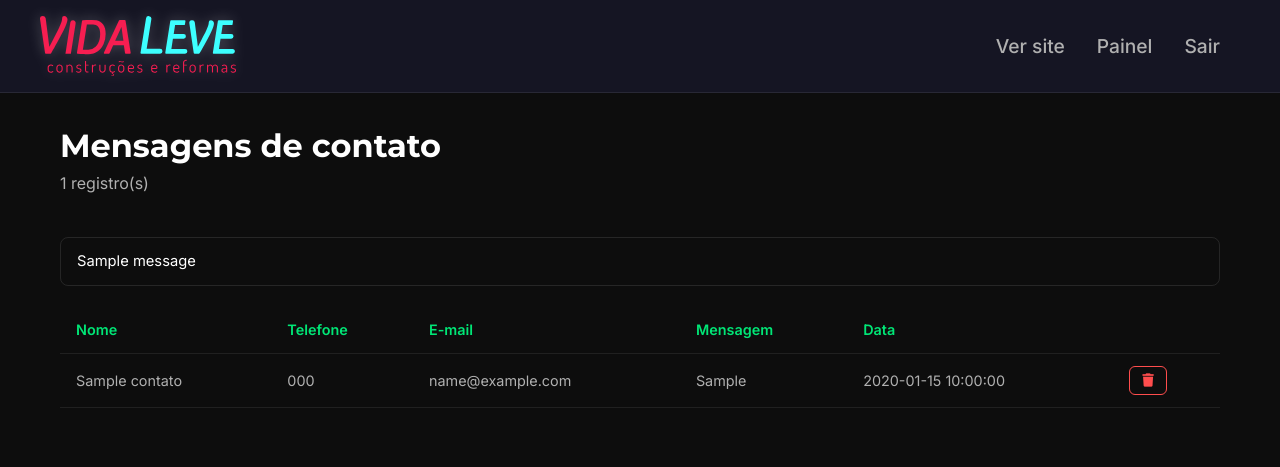
After one commit to edukovack-sketch/vida-leve, a Flask app: page /admin/contatos in a window 1280 px wide. The commit adds this page. Shown: the top 467 px of the page. Run offline with Flask 3, Linux system fonts and the light colour scheme; the visitor is signed in with stand-in values (Sample User, id 1); tables that the repository leaves empty hold one stand-in row (values such as "Sample post"); one stand-in notice (Sample message) is shown.

Commit message:
fix: corrige site Vida Leve (JS, rotas, templates e formularios)
- Remove URL colada na linha 1 do script.js que quebrava todo o JS
- Cria templates de login, admin e admin_contatos (faltavam e causavam erro)
- Redireciona /portfolio, /servicos e /contato (GET) para a pagina principal
- Adiciona trafego_hoje no painel admin
- Forms de contato e trabalhe conosco agora enviam via AJAX
- Adiciona CSS de toast e flash messages

```diff
--- a/app.py
+++ b/app.py
@@ -100,7 +100,7 @@ def index():
 @app.route('/contato', methods=['GET', 'POST'])
 def contato():
     if request.method == 'GET':
-        return render_template('contato.html')
+        return redirect(url_for('index') + '#contato')
 
     nome = sanitizar(request.form.get('nome', ''))
     telefone = sanitizar(request.form.get('telefone', ''))
@@ -122,11 +122,12 @@ def contato():
 
 @app.route('/portfolio')
 def portfolio():
-    return render_template('portfolio.html')
+    return redirect(url_for('index') + '#portfolio')
+
 
 @app.route('/servicos')
 def servicos():
-    return render_template('servicos.html')
+    return redirect(url_for('index') + '#servicos')
 
 
 @app.route('/sobre')
@@ -194,6 +195,10 @@ def admin():
         'SELECT * FROM orcamentos ORDER BY criado_em DESC LIMIT 10'
     ).fetchall()
 
+    trafego_hoje = conn.execute(
+        "SELECT COUNT(*) FROM trafego WHERE DATE(criado_em) = DATE('now')"
+    ).fetchone()[0]
+
     conn.close()
 
     return render_template('admin.html',
@@ -203,7 +208,8 @@ def admin():
         labels=dias,
         dados=contagem,
         contatos_recentes=contatos_recentes,
-        orcamentos_recentes=orcamentos_recentes
+        orcamentos_recentes=orcamentos_recentes,
+        trafego_hoje=trafego_hoje
     )
 
 @app.route('/admin/contatos')
--- a/index.html
+++ b/index.html
@@ -228,7 +228,7 @@
         </div>
 
         <div class="careers-layout">
-          <form class="career-form glass" action="/contato" method="POST" enctype="multipart/form-data">
+          <form class="career-form glass" action="/contato" method="POST" enctype="multipart/form-data" data-ajax>
             <div class="form-group">
               <label for="career-name">Nome completo*</label>
               <input id="career-name" type="text" name="nome" required>
@@ -267,7 +267,7 @@
         <h2>Entre em contato conosco!</h2>
         <p class="contact-intro">Estamos prontos para transformar sua experiência em reformas e construções. Fale conosco e descubra como podemos ajudar.</p>
         <div class="contact-wrapper">
-          <form id="contactForm" class="contact-form glass fade-in" action="/contato" method="POST">
+          <form id="contactForm" class="contact-form glass fade-in" action="/contato" method="POST" data-ajax>
             <input type="text" name="nome" placeholder="Seu nome" required>
             <input type="tel" name="telefone" placeholder="Seu telefone" required>
             <input type="email" name="email" placeholder="Seu email">
--- a/static/css/style.css
+++ b/static/css/style.css
@@ -1044,6 +1044,60 @@ section {
   transform: translateY(0);
 }
 
+/* --- Toast --- */
+.toast {
+  position: fixed;
+  bottom: 24px;
+  left: 50%;
+  transform: translate(-50%, 20px);
+  background: var(--dark-glass);
+  border: 1px solid var(--cian);
+  color: var(--white);
+  padding: 14px 22px;
+  border-radius: 10px;
+  font-size: 0.95rem;
+  z-index: 9999;
+  opacity: 0;
+  transition: opacity 0.3s ease, transform 0.3s ease;
+  pointer-events: none;
+  max-width: 90vw;
+  text-align: center;
+}
+
+.toast.show {
+  opacity: 1;
+  transform: translate(-50%, 0);
+}
+
+.toast-error {
+  border-color: #ff4d4d;
+  color: #ffb3b3;
+}
+
+/* --- Flash --- */
+.flash {
+  padding: 12px 16px;
+  border-radius: 8px;
+  margin-bottom: 16px;
+  font-size: 0.92rem;
+  border: 1px solid rgba(255,255,255,0.1);
+}
+
+.flash-sucesso {
+  border-color: var(--cian);
+  color: var(--cian);
+}
+
+.flash-erro {
+  border-color: #ff4d4d;
+  color: #ffb3b3;
+}
+
+.flash-aviso {
+  border-color: #ffd166;
+  color: #ffe9b3;
+}
+
 /* --- Table --- */
 .dados-table {
   width: 100%;
--- /dev/null
+++ b/templates/admin_contatos.html
@@ -0,0 +1,70 @@
+<!DOCTYPE html>
+<html lang="pt-BR">
+<head>
+  <meta charset="UTF-8">
+  <meta name="viewport" content="width=device-width, initial-scale=1.0">
+  <title>Contatos - Vida Leve</title>
+  <meta name="robots" content="noindex">
+  <link rel="icon" type="image/svg+xml" href="{{ url_for('static', filename='img/logo.svg') }}">
+  <link href="https://fonts.googleapis.com/css2?family=Montserrat:wght@400;600;700;800&family=Inter:wght@300;400;500;600&display=swap" rel="stylesheet">
+  <link rel="stylesheet" href="https://cdnjs.cloudflare.com/ajax/libs/font-awesome/6.5.1/css/all.min.css">
+  <link rel="stylesheet" href="{{ url_for('static', filename='css/style.css') }}">
+</head>
+<body>
+  <header class="navbar glass" id="navbar">
+    <div class="container nav-container">
+      <a href="{{ url_for('index') }}" class="logo"><img src="{{ url_for('static', filename='img/logo.svg') }}" alt="Vida Leve"></a>
+      <nav class="nav-links">
+        <a href="{{ url_for('index') }}">Ver site</a>
+        <a href="{{ url_for('admin') }}">Painel</a>
+        <a href="{{ url_for('logout') }}">Sair</a>
+      </nav>
+    </div>
+  </header>
+
+  <main class="dashboard">
+    <div class="container">
+      <div class="dashboard-header">
+        <div>
+          <h1>Mensagens de contato</h1>
+          <p style="color:var(--gray);">{{ contatos|length }} registro(s)</p>
+        </div>
+      </div>
+
+      {% with mensagens = get_flashed_messages(with_categories=true) %}
+        {% if mensagens %}
+          {% for categoria, msg in mensagens %}
+            <div class="flash flash-{{ categoria }}">{{ msg }}</div>
+          {% endfor %}
+        {% endif %}
+      {% endwith %}
+
+      <table class="dados-table">
+        <thead>
+          <tr><th>Nome</th><th>Telefone</th><th>E-mail</th><th>Mensagem</th><th>Data</th><th></th></tr>
+        </thead>
+        <tbody>
+          {% for c in contatos %}
+          <tr>
+            <td>{{ c['nome'] }}</td>
+            <td>{{ c['telefone'] or '-' }}</td>
+            <td>{{ c['email'] or '-' }}</td>
+            <td>{{ c['mensagem'] }}</td>
+            <td>{{ c['criado_em'] }}</td>
+            <td>
+              <form method="POST" action="{{ url_for('apagar_contato', id=c['id']) }}" onsubmit="return confirm('Excluir este contato?');">
+                <button type="submit" class="btn-delete" style="background:none;border:1px solid #ff4d4d;color:#ff4d4d;padding:6px 12px;border-radius:6px;cursor:pointer;">
+                  <i class="fas fa-trash"></i>
+                </button>
+              </form>
+            </td>
+          </tr>
+          {% else %}
+          <tr><td colspan="6" style="text-align:center;">Nenhuma mensagem ainda.</td></tr>
+          {% endfor %}
+        </tbody>
+      </table>
+    </div>
+  </main>
+</body>
+</html>
```
Also changed, not shown: static/js/script.js (+14 -10 lines), templates/admin.html (added, +115 -0 lines), templates/login.html (added, +43 -0 lines).
